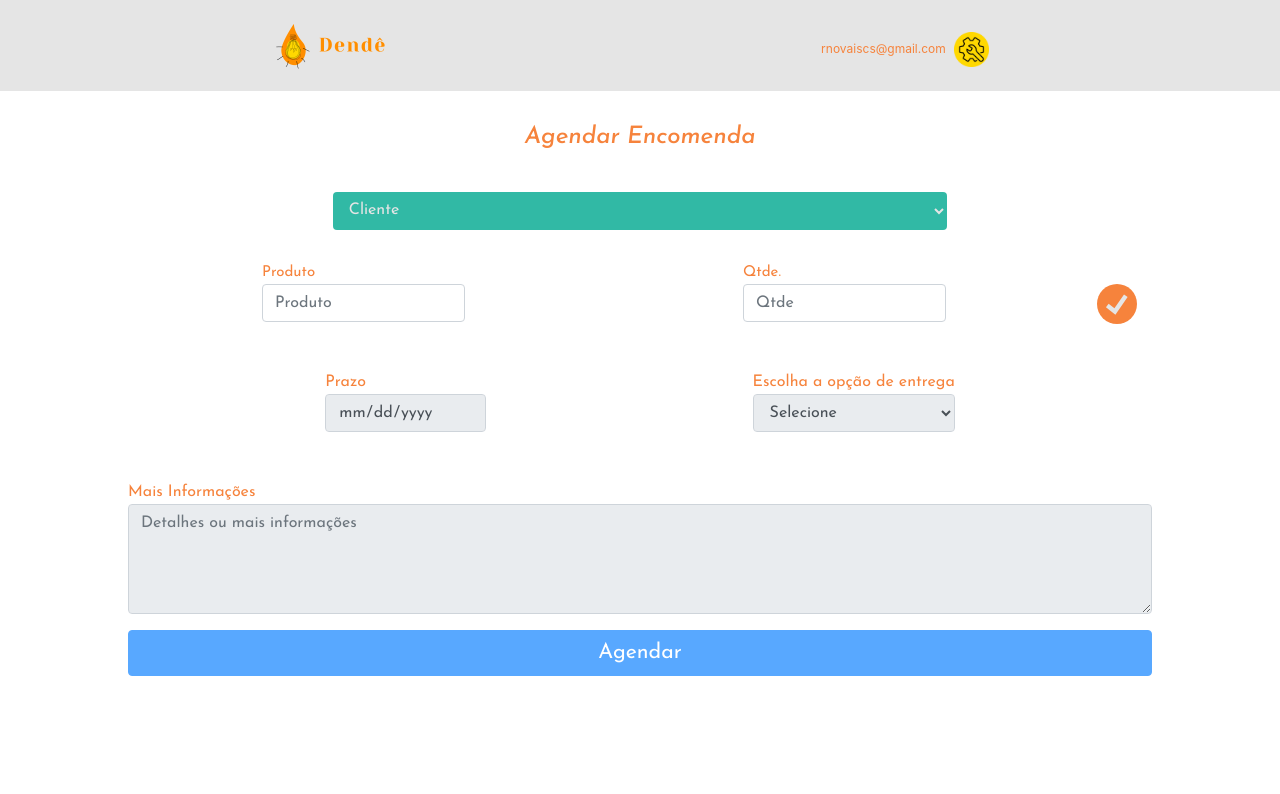
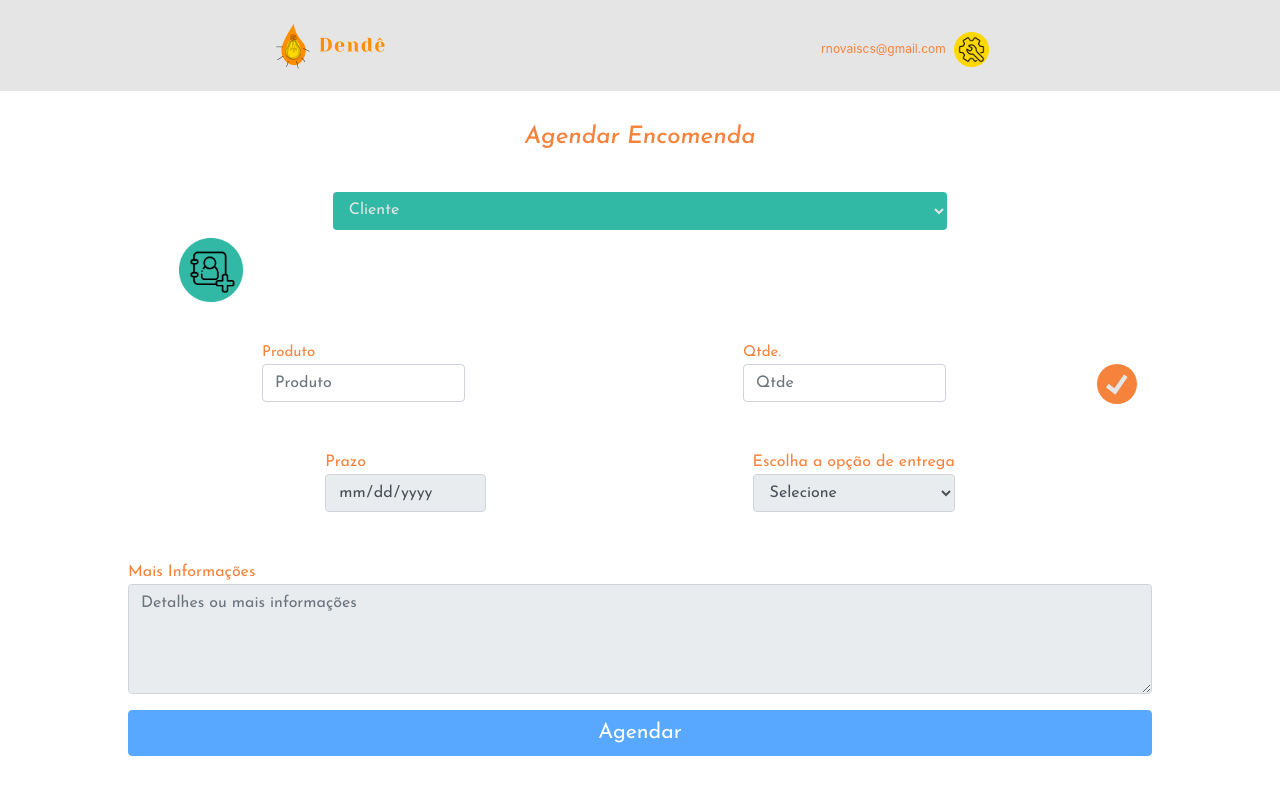
Before and after one commit to renatanovais/dende, a React (Create React App) app in the folder dende-megahack/: page /encomendas/add in a window 1280 px wide. Shown: the top 794 px of the page. Built offline with nearby package versions, Linux system fonts and the light colour scheme.

Commit message:
adicionado botão de add client mesmo quando tem cliente. Falta CSS.

```diff
--- a/dende-megahack/src/components/GridCalendar.jsx
+++ b/dende-megahack/src/components/GridCalendar.jsx
@@ -1,6 +1,5 @@
 import React from 'react';
 import Card from 'react-bootstrap/Card';
-import ListGroup from 'react-bootstrap/ListGroup';
 import ListGroupItem from 'react-bootstrap/ListGroupItem';
 
 export default function GridCalendar(props) {
@@ -11,9 +10,7 @@ export default function GridCalendar(props) {
       <Card.Body>
         <Card.Title className="client-name">{order.client}</Card.Title>
         <Card.Subtitle className="mb-2 text-muted">{`${order.delivery}: ${dateFormat[2]} / ${dateFormat[1]} / ${dateFormat[0]}`}</Card.Subtitle>
-        {/* <ListGroup className="list-group-flush"> */}
-          {order.products.map((product) => <ListGroupItem className="list-item">{product.product} - {product.quantity} unid.</ListGroupItem>)}
-        {/* </ListGroup> */}
+        {order.products.map((product) => <ListGroupItem className="list-item">{product.product} - {product.quantity} unid.</ListGroupItem>)}
         <Card.Text className="order-details">
           <p>Detalhes:</p>
           <span>{order.details}</span>
--- a/dende-megahack/src/pages/encomendas/Calendar.js
+++ b/dende-megahack/src/pages/encomendas/Calendar.js
@@ -8,17 +8,22 @@ import addEncomenda from '../../images/icons/new-event-icon.png';
 
 function Calendar(props) {
   const { orders } = props;
-  const actualDate = new Date();
-  const actualDay = actualDate.getDate();
-  const actualMonth = actualDate.getMonth();
-  const actualYear = actualDate.getFullYear();
+
+  const getDate = () => {
+    const actualDate = new Date();
+    const actualDay = actualDate.getDate();
+    const actualMonth = actualDate.getMonth();
+    const actualYear = actualDate.getFullYear();
+    console.log('oi')
+    return `${actualDay} / ${actualMonth} / ${actualYear}`
+  }
 
   return (
     <div>
       <Header />
       <div className="info-calendar">
         <div className="calendar-date">
-          {actualDay} / {actualMonth} / {actualYear}
+          {getDate()}
         </div>
         <Link className="add-button-calendar" to="/encomendas/add">
           <img alt="Add encomenda" src={addEncomenda} />
@@ -26,7 +31,7 @@ function Calendar(props) {
         </Link>
       </div>
       <div className="calendar-grid">
-      {orders.length > 0 ? orders.map((order) => <GridCalendar order={order} />) : <p>Não há encomendas</p>}
+      {orders.length > 0 ? orders.map((order, i) => <GridCalendar key={i} order={order} />) : <p>Não há encomendas</p>}
       </div>
     </div>
   )
--- a/dende-megahack/src/pages/encomendas/Order.js
+++ b/dende-megahack/src/pages/encomendas/Order.js
@@ -13,7 +13,7 @@ function Order(props) {
   const history = useHistory();
   const { productList, registerOrder, clearProducts, clients } = props;
 
-  const [client, setClient] = useState();
+  const [client, setClient] = useState('client');
   const [date, setDate] = useState();
   const [delivery, setDelivery] = useState();
   const [details, setDetails] = useState();
@@ -22,15 +22,24 @@ function Order(props) {
 
   const dropdownClients = (param) => {
     return (
-      <Form.Control className="list-client-select" as="select" title="Clientes" onChange={(e) => {setClient(e.target.value); noClientsDisable()}}>
-        <option value="">Cliente</option>
+      <>
+      <Form.Control className="list-client-select" as="select" title="Clientes" onChange={(e) => {setClient(e.target.value); noClientsDisable(e)}}>
+        <option value="client">Cliente</option>
         {param.map((client, i) => <option key={i} value={client.name}>{client.name}</option>)}
       </Form.Control>
+      <Link className="link-add-client" to="/add-client">
+        <img alt="Add encomenda" src={addCliente} height="95" />
+      </Link>
+      </>
     );
   }
 
-  const noClientsDisable = () => {
-    if (client !== '') {
+  const noClientsDisable = (e) => {
+    if (client !== '' || client !== 'client') {
+      setDisableByClients(false);
+    }
+
+    if (e.target.value === 'client') {
       setDisableByClients(!disableByClients);
     }
   }
@@ -39,7 +48,7 @@ function Order(props) {
     if (client !== '' && productList.length > 0 && date && delivery) {
       setButtonDisable(false);
     }
-  })
+  }, [client, productList, date, delivery])
 
   return (
     <div>
```
